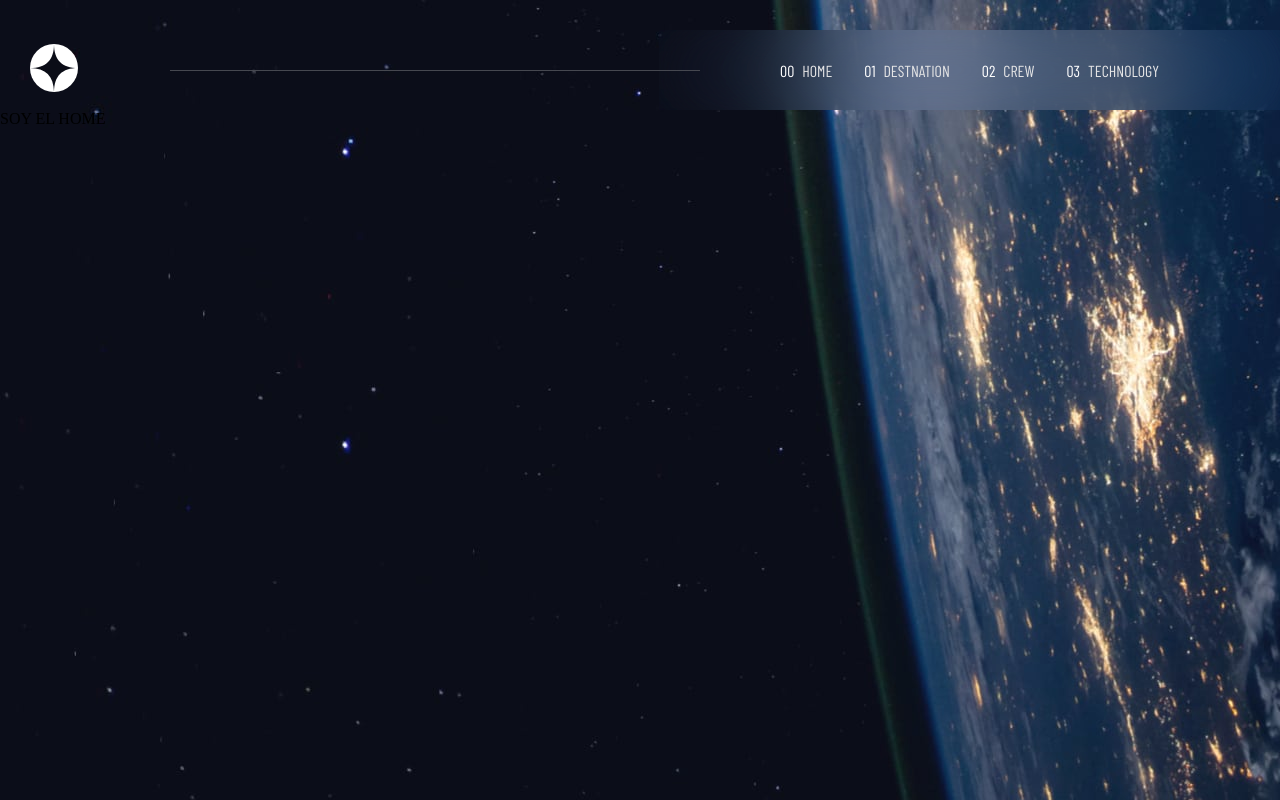
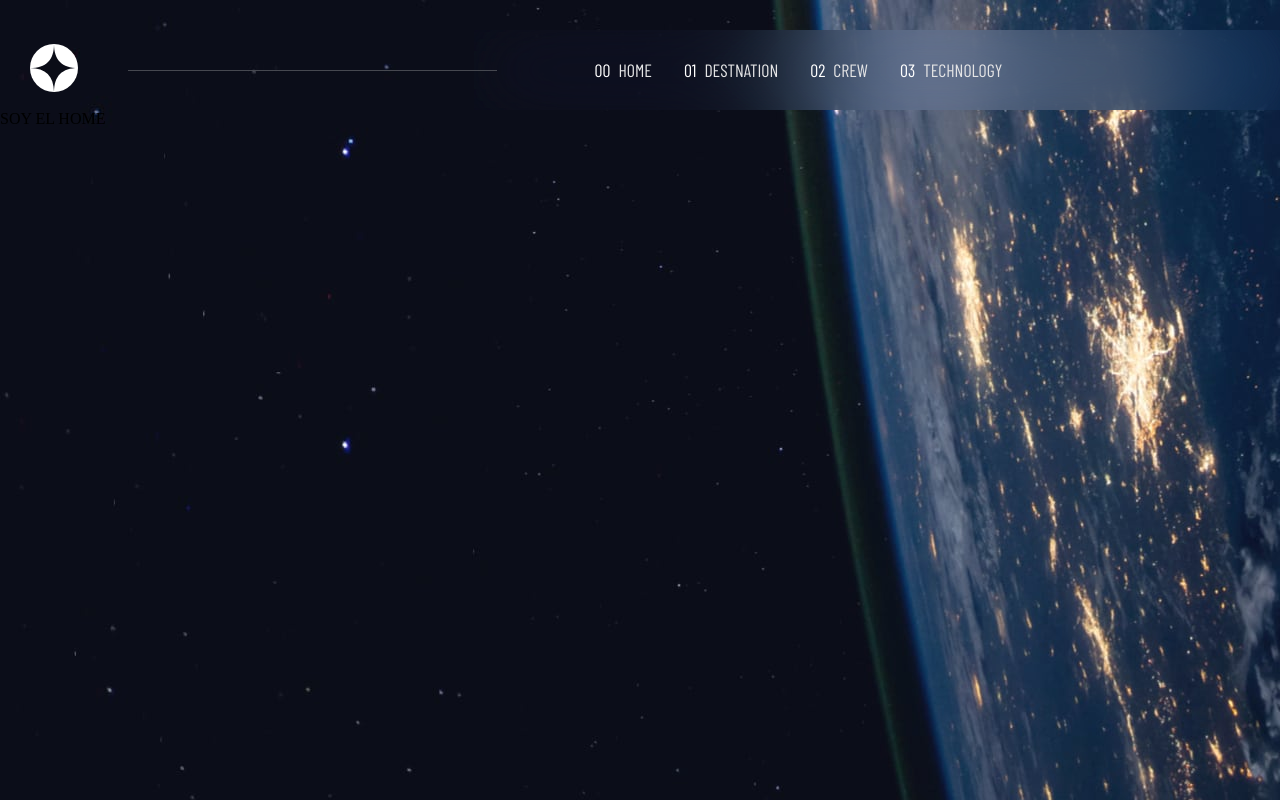
Before and after one commit to Sebachi/Workshop2-Spint2, a React (Vite) app: page / in a window 1280 px wide. Built offline with nearby package versions, Linux system fonts and the light colour scheme; a web font is replaced by a local one.

Commit message:
Header implementation start

```diff
--- a/src/components/destination/main.scss
+++ b/src/components/destination/main.scss
@@ -5,13 +5,13 @@
     background-image: url("/assets/destination/background-destination-desktop.jpg");
     @include mobile{
         background-image: url("/assets/destination/background-destination-mobile.jpg");
-    //background-repeat: repeat;
       // background-size: auto;
         min-height: 1200px;
+        background-repeat:repeat;
     }
     @include tablet{
         //background-image: url("/assets/destination/background-destination-tablet.jpg");
-      //  background-repeat: repeat;
+        background-repeat: repeat;
        // background-size: auto;
        min-height: 1300px;
     }
--- a/src/components/header/main.jsx
+++ b/src/components/header/main.jsx
@@ -1,8 +1,15 @@
-import React from 'react'
+import React, { useEffect, useState } from 'react'
 import { NavLink, useNavigate } from 'react-router-dom'
 import './main.scss'
 
 function Header() {
+  const [width, setWidth] = useState(innerWidth)
+  useEffect(() => {
+   setWidth(innerWidth)
+  }, [innerWidth])
+
+
+
   const navigate = useNavigate()
   const handleLogo = ()=>{
     navigate(`/`)
@@ -10,8 +17,14 @@ function Header() {
   return (
     <section className='header'>
       <figure className='header__logo' onClick={handleLogo}><img src="/assets/shared/logo.svg" alt="Logo" /></figure>
+      {
+        innerWidth > 1200
+
+      }
+      <div className='header__container'>
       <div className='header__line'> </div>
       <nav className='header__nav'>
+
           <NavLink to={"/"} className='header__link'>
           <span className='header__link__numeral'>00</span>  <span className='header__link__title'>HOME</span>
           </NavLink>
@@ -25,6 +38,7 @@ function Header() {
             <span className='header__link__numeral'>03</span>  <span className='header__link__title'>TECHNOLOGY</span>
           </NavLink>
       </nav>
+      </div>
     </section>
   )
 }
--- a/src/components/header/main.scss
+++ b/src/components/header/main.scss
@@ -24,11 +24,13 @@ padding: 30px 0 0 0px;
     font-family: $font-barlow;
     padding: 0px 120px;
     position: relative;
-
+    width: 70%;
+    font-size: calc(14px + 0.3vw);
   }
   &__link::before {
     content: ""; /* Pseudo-elemento vacío necesario para aplicar el filtro */
     position: absolute;
+
     top: 0;
     left: 0;
     right: 0;
@@ -42,10 +44,10 @@ padding: 30px 0 0 0px;
 }
   &__line {
     border-bottom: 1px $gray-line-bottom solid;
-    width: 530px;
+    width: 32%;
     align-self: center;
     position: absolute;
-    right: 580px;
+    left: 0;
     z-index: 1;
   }
   &__link {
@@ -66,3 +68,9 @@ padding: 30px 0 0 0px;
     }
   }
 }
+.header__container{
+  display: flex;
+  width: 90%;
+  position: relative;
+  justify-content: flex-end;
+}
```
